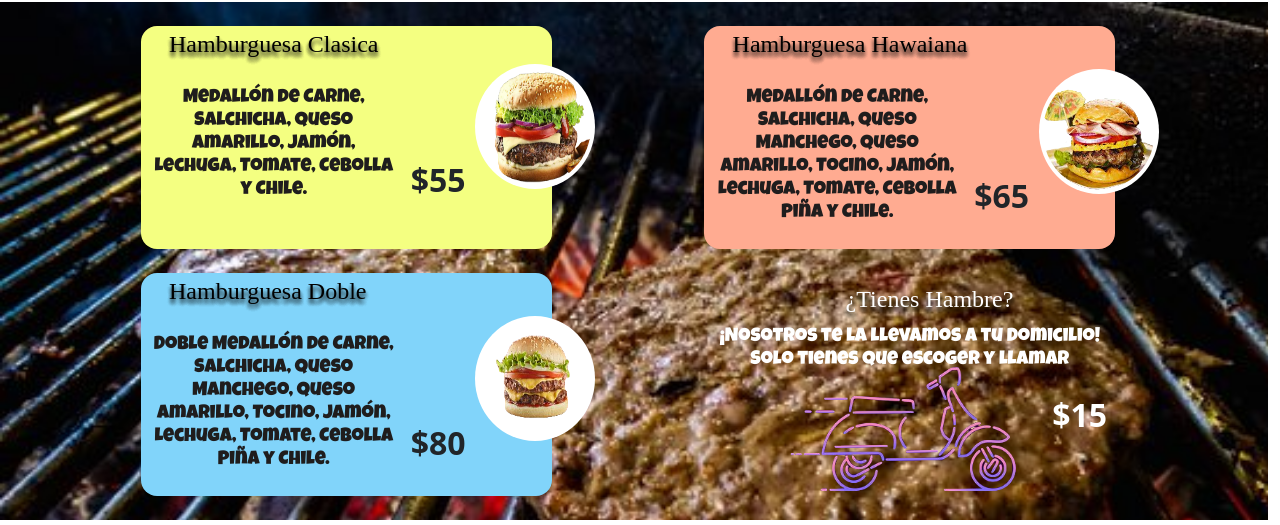
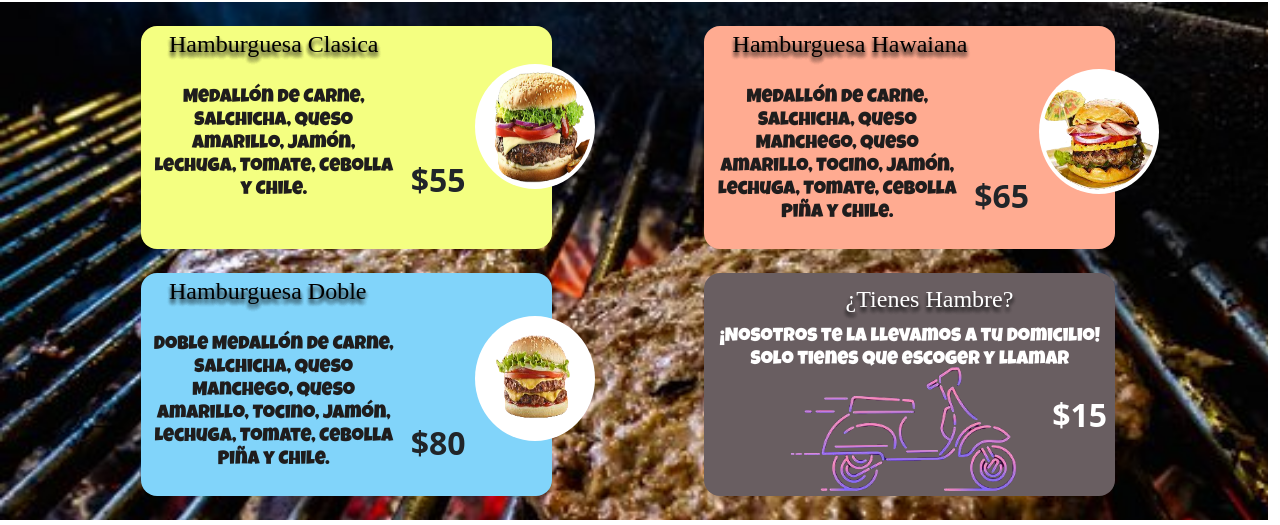
Before and after one commit to ingjesussantiago/hamburger-good, a plain HTML site: page index.html in a window 1280 px wide. Shown: the part 69-594 px from the top of the page. Drawn offline with Linux system fonts and the light colour scheme.

Commit message:
color de tarjeta

```diff
--- a/index.html
+++ b/index.html
@@ -60,7 +60,7 @@
             <h4 class="pos3">$80</h4>
            </div >
           </div>
-          <div class="col-lg-4 col-md-6 col-ms-12 rounded-4 p-2 moto">
+          <div class="col-lg-4 col-md-6 col-ms-12 tarjeta5 rounded-4 p-2 moto">
             <div class="col-12 flex pos1 ">
               <h1 class="titulo text-center text-white">¿Tienes Hambre? </h1>
               <h4 class=" col-12 titulotres text-center text-white">¡Nosotros te la llevamos a tu Domicilio! Solo tienes que escoger y llamar</h4>
```
